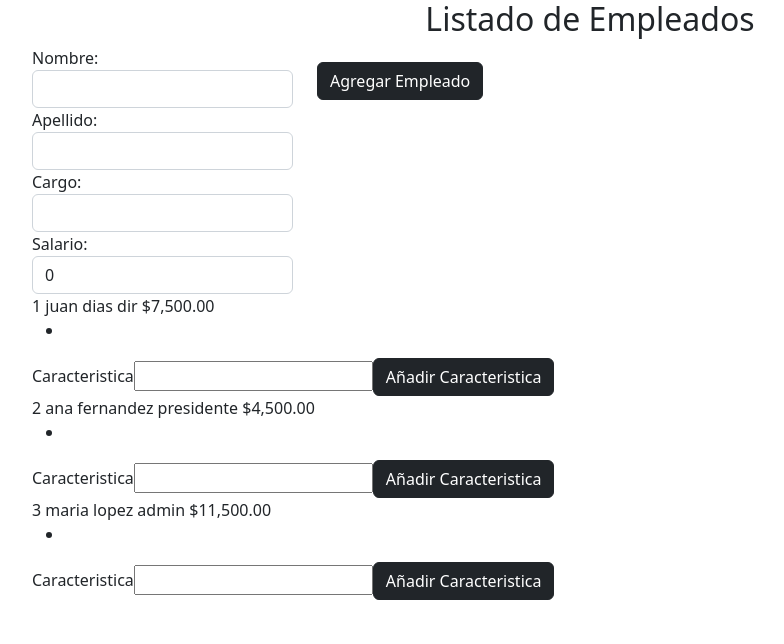
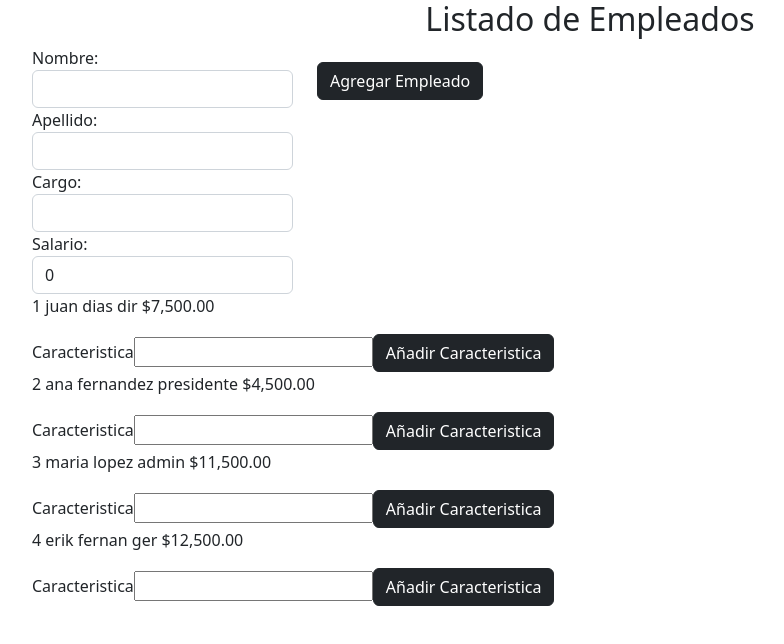
Before and after one commit to jbenavidesnati05/Listado-de-Empleados, an Angular app: page / in a window 1280 px wide. Shown: the top 644 px of the page, without its empty margins (50-834 px from the left). Built offline with nearby package versions, Linux system fonts and the light colour scheme.

Commit message:
services data

```diff
--- a/src/app/app.component.ts
+++ b/src/app/app.component.ts
@@ -1,5 +1,7 @@
 import { Component } from '@angular/core';
 import { Empleado } from './empleado.model';
+import { ServiceEmpService } from './services/service-emp.service';
+import { EmpDataService } from './services/emp-data.service';
 
 @Component({
   selector: 'app-root',
@@ -8,12 +10,13 @@ import { Empleado } from './empleado.model';
 })
 export class AppComponent {
   titulo = 'Listado de Empleados';
-  empleados:Empleado[] =
-  [
-    new Empleado("juan", "dias", "dir", 7500),
-    new Empleado("ana", "fernandez", "presidente", 4500),
-    new Empleado("maria", "lopez", "admin", 11500)
-  ];
+
+  // 3 constructor de servicio
+  constructor( private miServicio:ServiceEmpService, private empleadosdata:EmpDataService){
+
+    this.empleados = this.empleadosdata.empleados;
+  }
+      empleados:Empleado[]=[]
 
   cuadroNombre:string= " ";
   cuadroApellido:string= " ";
@@ -21,8 +24,11 @@ export class AppComponent {
   cuadroSalario:number= 0;
 
   agregarEmpleado(){
+
     let miEmpleado = new Empleado(this.cuadroNombre, this.cuadroApellido, this.cuadroCargo, this.cuadroSalario)
-    this.empleados.push(miEmpleado)
+    // 4 uso de servicio
+    this.miServicio.muestraMensaje("nombre del empleado"+miEmpleado.nombre+miEmpleado.apellido);
+    this.empleadosdata.agregarEmpleadoServicio(miEmpleado)
     this.cuadroNombre = " ";
     this.cuadroApellido = " ";
     this.cuadroCargo = " ";
--- a/src/app/app.module.ts
+++ b/src/app/app.module.ts
@@ -6,6 +6,8 @@ import { AppRoutingModule } from './app-routing.module';
 import { AppComponent } from './app.component';
 import { EmpleadoComponent } from './components/empleado/empleado.component';
 import { CaractEmpleadoComponent } from './components/caract-empleado/caract-empleado.component';
+import { ServiceEmpService } from './services/service-emp.service';
+import { EmpDataService } from './services/emp-data.service';
 
 @NgModule({
   declarations: [
@@ -18,7 +20,8 @@ import { CaractEmpleadoComponent } from './components/caract-empleado/caract-emp
     AppRoutingModule,
     FormsModule
   ],
-  providers: [],
+  // 2 registrar servicios
+  providers: [ ServiceEmpService,EmpDataService],
   bootstrap: [AppComponent]
 })
 export class AppModule { }
--- a/src/app/components/caract-empleado/caract-empleado.component.ts
+++ b/src/app/components/caract-empleado/caract-empleado.component.ts
@@ -1,4 +1,5 @@
 import { Component, EventEmitter, OnInit, Output } from '@angular/core';
+import { ServiceEmpService } from '../../services/service-emp.service';
 
 @Component({
   selector: 'app-caract-empleado',
@@ -9,11 +10,17 @@ export class CaractEmpleadoComponent implements OnInit {
 
  @Output() caracteriticasEmpleados = new EventEmitter<string>();
 
-  constructor() { }
+//  5 agregar el servicio en otro componente
+  constructor(private miServicio:ServiceEmpService) {
+
+  }
+
   ngOnInit(): void {
   }
 
    agregarCaracteristicas(value:string){
+    // 6 usando el servicio
+    this.miServicio.muestraMensaje(value)
     this.caracteriticasEmpleados.emit(value);
    }
 }
--- a/src/app/components/empleado/empleado.component.html
+++ b/src/app/components/empleado/empleado.component.html
@@ -5,7 +5,7 @@
       <div>
         {{indice+1}}  {{empleadoDeLista.nombre}} {{empleadoDeLista.apellido}} {{empleadoDeLista.cargo}} {{empleadoDeLista.salario | currency}}
       </div>
-      <ul>
+      <ul style="list-style: none;">
         <li *ngFor="let caracteristica of arrayCaracteristica">{{caracteristica}}</li>
       </ul>
       <app-caract-empleado (caracteriticasEmpleados)="agregarCaracteristica($event)"></app-caract-empleado>
--- /dev/null
+++ b/src/app/services/emp-data.service.ts
@@ -0,0 +1,23 @@
+import { Injectable } from '@angular/core';
+import { Empleado } from '../empleado.model';
+
+@Injectable({
+  providedIn: 'root'
+})
+export class EmpDataService {
+
+  constructor() { }
+
+  empleados:Empleado[] =
+  [
+    new Empleado("juan", "dias", "dir", 7500),
+    new Empleado("ana", "fernandez", "presidente", 4500),
+    new Empleado("maria", "lopez", "admin", 11500),
+    new Empleado("erik", "fernan", "ger", 12500)
+  ];
+
+
+  agregarEmpleadoServicio(empleado:Empleado){
+    this.empleados.push(empleado);
+  }
+}
--- /dev/null
+++ b/src/app/services/service-emp.service.ts
@@ -0,0 +1,12 @@
+import { Injectable } from '@angular/core';
+
+@Injectable({
+  providedIn: 'root'
+})
+export class ServiceEmpService {
+  constructor() { }
+
+  muestraMensaje(mensaje:string){
+    alert(mensaje);
+  }
+}
```
